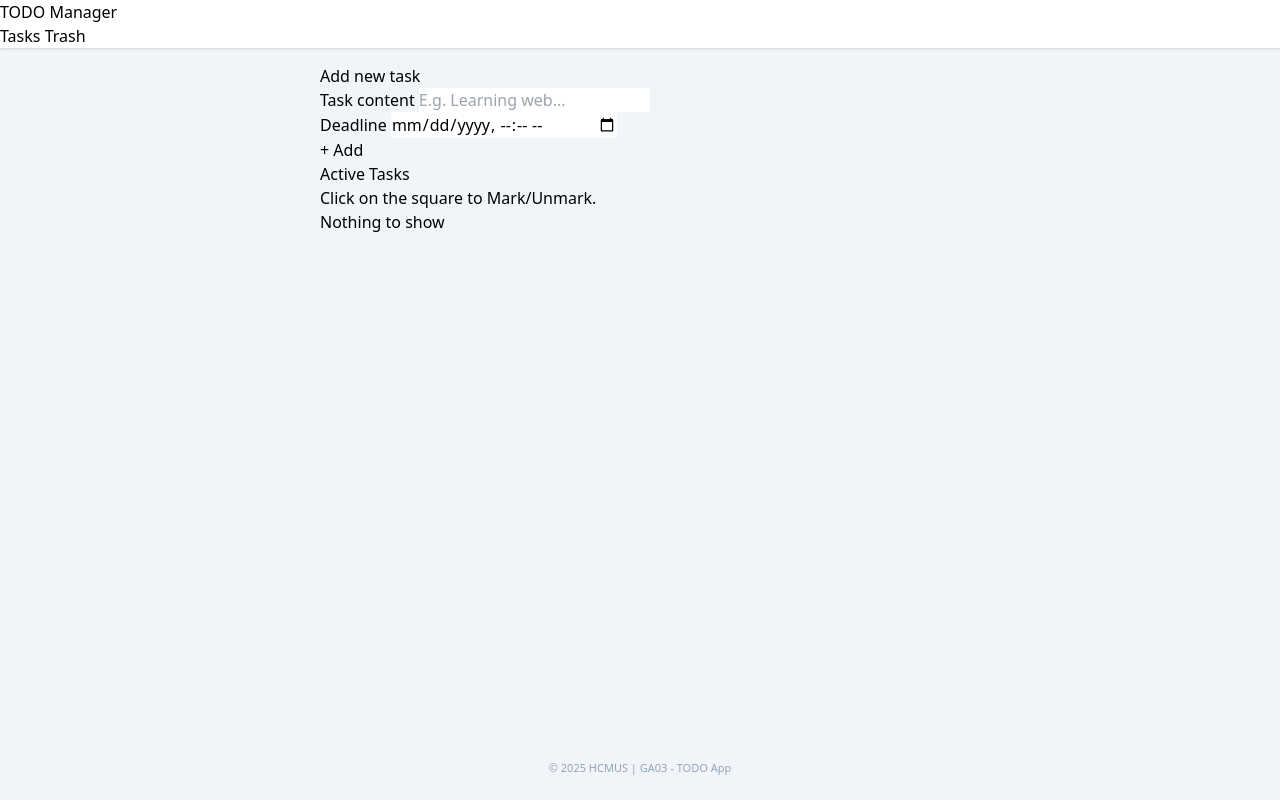
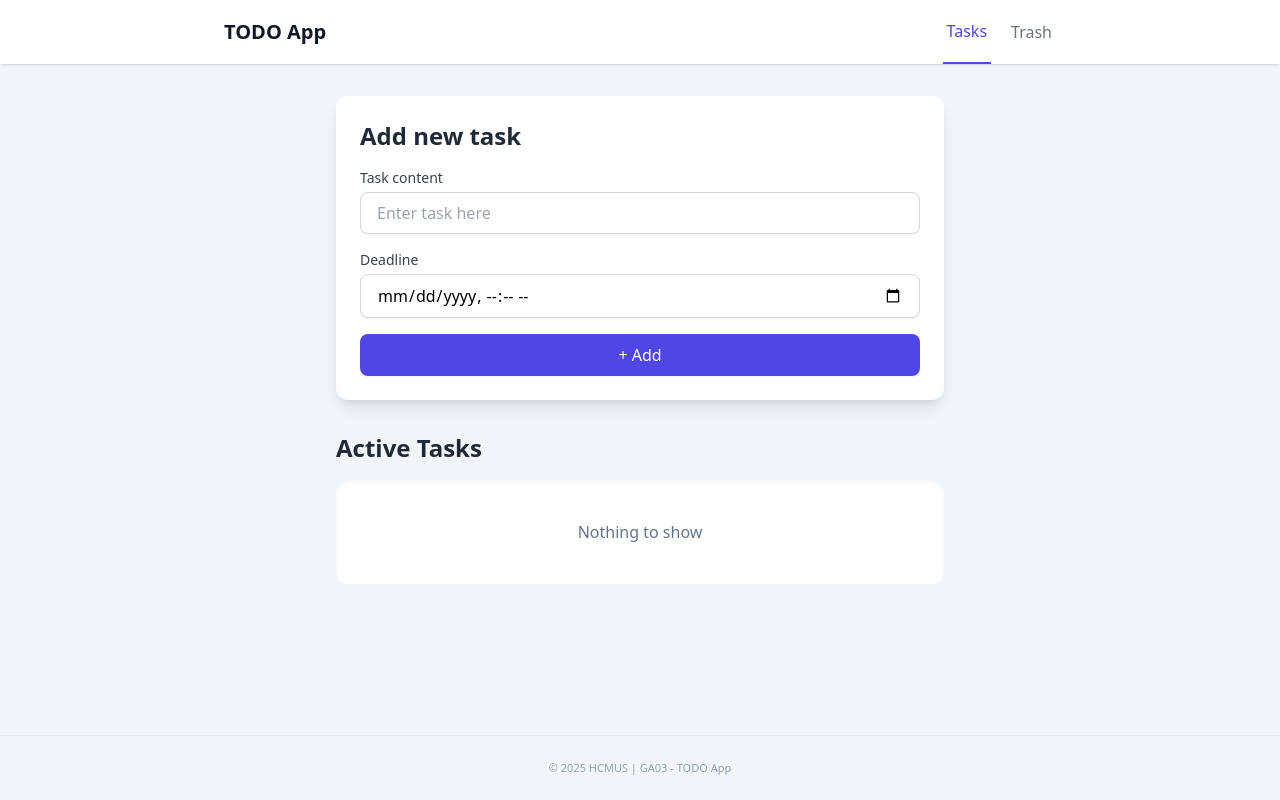
Before and after one commit to Kugoo0807/CSC13008-Group-Assignment-03, a plain HTML site: page index.html in a window 1280 px wide. Drawn offline with nearby package versions, Linux system fonts and the light colour scheme.

Commit message:
feat(html-tailwind-ui): Hoàn thiện Tailwind
* feat(main.js): gạch dưới đúng tab Tasks hoặc Trash

* feat(index.html): hoàn thiện tailwind

```diff
--- a/index.html
+++ b/index.html
@@ -15,6 +15,7 @@
         extend: {
           colors: {
             brand: {
+              50: '#f0f4ff',
               500: '#4f46e5',
               600: '#4338ca',
             }
@@ -27,22 +28,34 @@
   <!-- PNG favicon -->
   <link rel="icon" type="image/png" href="img/logo_web.png" sizes="32x32" />
   <link rel="icon" type="image/png" href="img/logo_web.png" sizes="192x192" />
+
+  <style>
+    /* Ensure the active tab is highlighted */
+    .nav-link[data-active="true"] {
+      border-bottom: 2px solid #4f46e5;
+      color: #4f46e5;
+    }
+
+    .nav-link:hover {
+      border-bottom: 2px solid #4f46e5;
+      color: #4f46e5;
+    }
+  </style>
 </head>
 <body class="bg-slate-100 min-h-screen flex flex-col">
 
   <!-- HEADER / NAV -->
   <header class="bg-white shadow sticky top-0 z-10">
-    <div>
-      <h1">
-        TODO Manager
+    <div class="max-w-4xl mx-auto px-4 sm:px-6 lg:px-8 flex justify-between items-center h-16">
+      <h1 class="text-xl font-bold text-gray-900">
+        TODO App
       </h1>
 
-      <!-- nav buttons  -->
-      <nav>
-        <a href="#/active">
+      <nav class="flex space-x-4 h-full items-stretch">
+        <a href="#/active" class="nav-link text-gray-500 hover:text-brand-500 transition duration-150 ease-in-out flex items-center px-1" data-active="true">
           Tasks
         </a>
-        <a href="#/trash">
+        <a href="#/trash" class="nav-link text-gray-500 hover:text-brand-500 transition duration-150 ease-in-out flex items-center px-1" data-active="false">
           Trash
         </a>
       </nav>
@@ -50,32 +63,34 @@
   </header>
 
   <!-- MAIN -->
-  <main class="flex-1 w-full max-w-2xl mx-auto p-4">
+  <main class="flex-1 w-full max-w-2xl mx-auto p-4 sm:p-6 lg:p-8">
 
     <!-- FORM ADD TASK -->
-    <section id="add-form-section">
-      <h2>Add new task</h2>
-      <form id="task-form">
+    <section id="add-form-section" class="mb-8 p-6 bg-white rounded-xl shadow-lg">
+      <h2 class="text-2xl font-semibold text-gray-800 mb-4">Add new task</h2>
+      <form id="task-form" class="space-y-4">
         <div>
-          <label>Task content</label>
+          <label for="task-title" class="block text-sm font-medium text-gray-700 mb-1">Task content</label>
           <input
             id="task-title"
             type="text"
             required
-            placeholder="E.g. Learning web..."
+            placeholder="Enter task here"
+            class="w-full px-4 py-2 border border-gray-300 rounded-lg shadow-sm focus:outline-none focus:ring-2 focus:ring-brand-500 focus:border-brand-500"
           />
         </div>
 
         <div>
-          <label>Deadline</label>
+          <label for="task-deadline" class="block text-sm font-medium text-gray-700 mb-1">Deadline</label>
           <input
             id="task-deadline"
             type="datetime-local"
             required
+            class="w-full px-4 py-2 border border-gray-300 rounded-lg shadow-sm focus:outline-none focus:ring-2 focus:ring-brand-500 focus:border-brand-500"
           />
         </div>
 
-        <button type="submit">
+        <button type="submit" class="w-full flex justify-center items-center py-2 px-4 border border-transparent rounded-lg shadow-sm text-base font-medium text-white bg-brand-500 hover:bg-brand-600 focus:outline-none focus:ring-2 focus:ring-offset-2 focus:ring-brand-500 transition duration-150 ease-in-out">
           <span>+ Add</span>
         </button>
       </form>
@@ -83,30 +98,24 @@
 
     <!-- LIST ACTIVE / TRASH -->
     <section>
-      <!-- Title dynamic -->
-      <div>
-        <h2 id="list-title">
+      <div class="flex items-end justify-between mb-4">
+        <h2 id="list-title" class="text-2xl font-semibold text-gray-800">
           Task list
         </h2>
-
-        <!-- hint -->
-        <p>
-          Click on the square to Mark/Unmark.
-        </p>
       </div>
 
       <!-- TASK LIST RENDER HERE -->
-      <ul id="task-list"></ul>
+      <ul id="task-list" class="space-y-3"></ul>
 
       <!-- empty state -->
-      <div id="empty-state">
+      <div id="empty-state" class="text-center p-10 bg-white rounded-xl shadow-inner text-slate-500 font-medium">
         Nothing to show
       </div>
     </section>
   </main>
 
   <!-- FOOTER -->
-  <footer class="text-center text-[11px] text-slate-400 py-6">
+  <footer class="text-center text-[11px] text-slate-400 py-6 border-t mt-4">
     © 2025 HCMUS | GA03 - TODO App
   </footer>
 
--- a/main.js
+++ b/main.js
@@ -297,6 +297,9 @@ function renderTrash() {
 
 function render() {
   const route = location.hash || "#/active";
+  // hover effect for navigation links
+  updateNavActive(route);
+
   if (route === "#/trash") renderTrash();
   else renderActive();
 }
```
